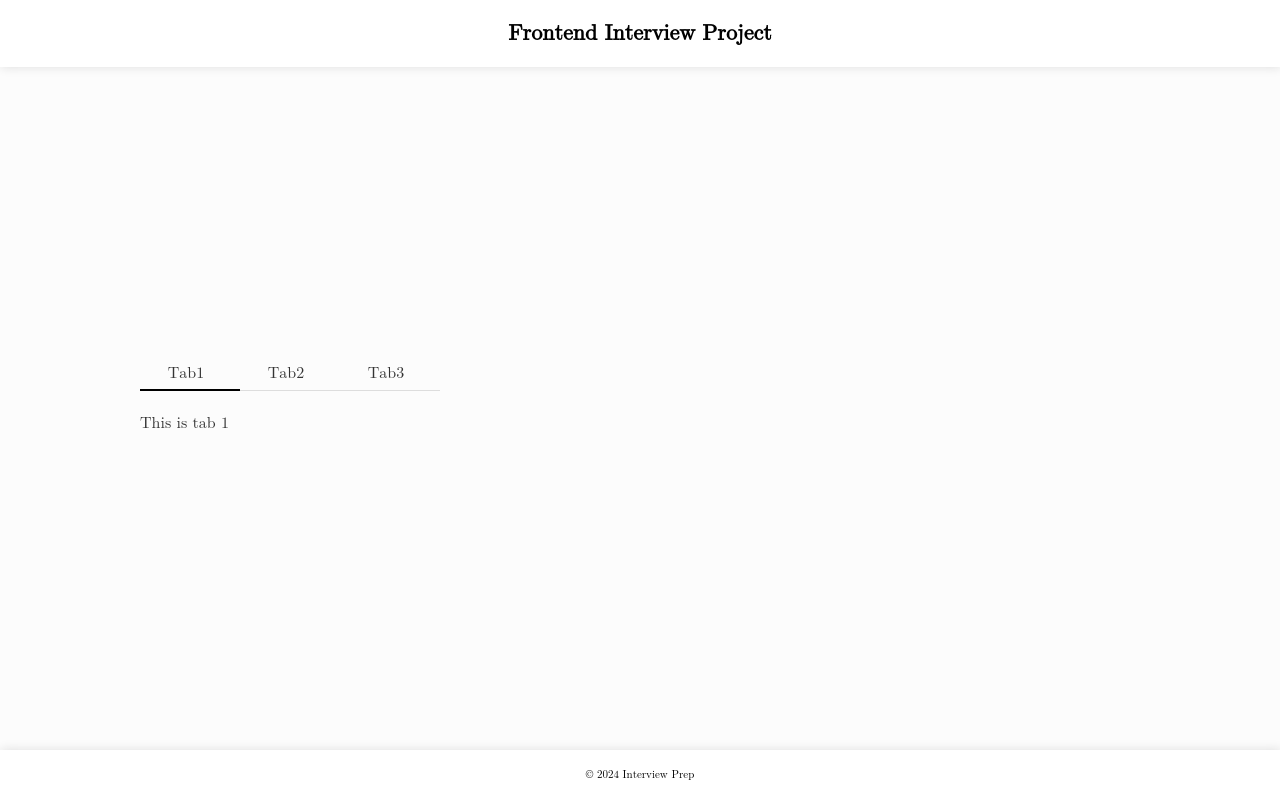
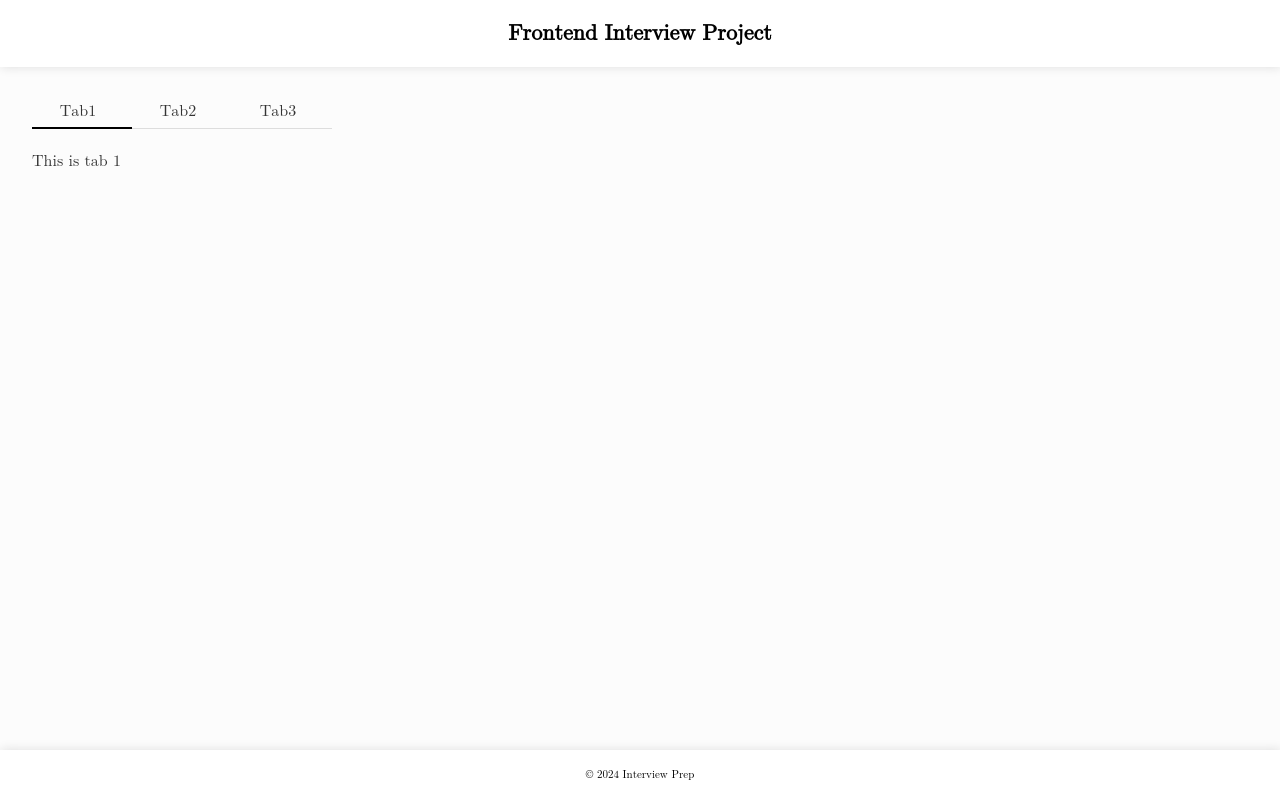
Before and after one commit to Anindya0207/awesome-react, a React (Create React App) app in the folder awesome-react-app/: page / in a window 1280 px wide. Built offline with nearby package versions, Linux system fonts and the light colour scheme.

Commit message:
refactor

```diff
--- a/awesome-react-app/public/common.css
+++ b/awesome-react-app/public/common.css
@@ -42,9 +42,7 @@ main {
   padding: 2rem;
   display: flex;
   flex: 1;
-  justify-content: center;
   flex-direction: column;
-  align-items: center;
 }
 
 button {
--- a/awesome-react-app/src/components/App.css
+++ b/awesome-react-app/src/components/App.css
@@ -21,6 +21,5 @@ input {
 }
 
 #root {
-  margin: 30px 0;
-  width: 1000px
+  width: 100%
 }
--- a/awesome-react-app/src/components/App.tsx
+++ b/awesome-react-app/src/components/App.tsx
@@ -11,7 +11,10 @@ import './App.css';
 import { fetchData } from '../actions';
 import { Flex1, FlexColumn, FlexRow } from '../Flex';
 import { Button, Text } from '../BaseElements';
-import TabExample from './Tabs/TabExample';
+
+const Tabs = lazy(() => import('./Tabs'));
+const Polling = lazy(() => import('./Polling'));
+const TextInput = lazy(() => import('./TextInput'));
 
 type ReduxProps = ConnectedProps<typeof connector>;
 type Props = ReduxProps;
@@ -19,7 +22,11 @@ type Props = ReduxProps;
 const Fallback = () => <Text>Loading...</Text>;
 
 const App: React.FC<Props> = (props) => {
-  return <TabExample />;
+  return (
+    <Suspense fallback={<Fallback />}>
+      <Tabs />
+    </Suspense>
+  );
 };
 
 const mapStateToProps = (state: any) => ({
--- a/awesome-react-app/src/components/Polling/index.tsx
+++ b/awesome-react-app/src/components/Polling/index.tsx
@@ -2,14 +2,16 @@ import React, { useCallback, useEffect, useRef, useState } from 'react';
 import { Flex1, FlexColumn } from '../../Flex';
 
 interface Props {
-  baseUrl: string;
-  frequency: number;
+  baseUrl?: string;
+  frequency?: number;
 }
 
 const Polling: React.FC<Props> = (props) => {
-  const { baseUrl, frequency = 3000 } = props;
+  const {
+    baseUrl = 'https://jsonplaceholder.typicode.com/posts',
+    frequency = 3000,
+  } = props;
   const [value, setValue] = useState<any>([]);
-  const [loading, setLoading] = useState<boolean>(false);
   const [url, setUrl] = useState<string>(baseUrl);
   const abortControllerRef = useRef<AbortController | null>(null);
   let interval = useRef<any>(0);
@@ -39,23 +41,20 @@ const Polling: React.FC<Props> = (props) => {
 
   const poll = useCallback(async () => {
     try {
-      setLoading(true);
       abortControllerRef.current = new AbortController();
       const response = await fetch(url, {
         signal: abortControllerRef.current?.signal,
       });
       const res = await response.json();
       setValue(res);
-      setLoading(false);
     } catch {
-      setLoading(false);
       // do nothing
     }
   }, []);
   return (
     <Flex1 flexDirection="column">
       <FlexColumn>
-        <table style={{width: '100vw', padding: '30px' }}>
+        <table style={{ padding: '30px' }}>
           <thead>
             <th>ID</th>
             <th>User ID</th>
--- a/awesome-react-app/src/components/Tabs/TabExample.tsx
+++ /dev/null
@@ -1,25 +0,0 @@
-import React, { useState } from 'react';
-import { Flex1 } from '../../Flex';
-import Tabs from '.';
-
-const TabExample: React.FC<{}> = (props) => {
-  const [activeTab, setActiveTab] = useState(0);
-  return (
-    <Flex1 flexDirection="column">
-      <Tabs activeTab={activeTab} onChangeTab={(index) => setActiveTab(index)}>
-        <Tabs.Headers>
-          <Tabs.Header>Tab1</Tabs.Header>
-          <Tabs.Header>Tab2</Tabs.Header>
-          <Tabs.Header>Tab3</Tabs.Header>
-        </Tabs.Headers>
-        <Tabs.Body>
-          {activeTab == 0 && <div>This is tab 1</div>}
-          {activeTab == 1 && <div>This is tab 2</div>}
-          {activeTab == 2 && <div>This is tab 3</div>}
-        </Tabs.Body>
-      </Tabs>
-    </Flex1>
-  );
-};
-
-export default TabExample;
--- /dev/null
+++ b/awesome-react-app/src/components/Tabs/Tabs.tsx
@@ -0,0 +1,108 @@
+
+
+import React from 'react';
+import { Flex1, FlexColumn } from '../../Flex';
+import { Box, Text } from '../../BaseElements';
+
+interface TabsProps {
+  activeTab: number;
+  onChangeTab: (activeTab: number) => void;
+  children: [React.ReactNode, React.ReactNode];
+}
+
+interface TabType {
+  Headers: typeof TabHeaders;
+  Header: typeof TabHeader;
+  Body: typeof TabBody;
+}
+
+interface TabHeadersProps {
+  activeTab?: number;
+  onChangeTab?: (activeTab: number) => void;
+  children: React.ReactNode[];
+}
+interface TabHeaderProps {
+  children: React.ReactNode;
+  isActive?: boolean;
+}
+interface TabBodyProps {
+  children: React.ReactNode;
+}
+
+const TabHeader: React.FC<TabHeaderProps> = (props) => {
+  const { children, isActive } = props;
+  return (
+    <FlexColumn
+      width={100}
+      alignItems="center"
+      height={30}
+      pr={2}
+      borderBottom={isActive ? '2px solid #000' : '1px solid #ddd'}
+      style={{ cursor: 'pointer' }}
+    >
+      {children}
+    </FlexColumn>
+  );
+};
+
+const TabHeaders: React.FC<TabHeadersProps> = (props) => {
+  const { children, activeTab, onChangeTab } = props;
+  if (
+    Array.isArray(children) &&
+    children.every((ch: any) => ch.type === TabHeader)
+  ) {
+    return (
+      <Flex1 flexDirection="row">
+        {children.map((ch: any, index) => (
+          <FlexColumn
+            key={`tabheader-${index}`}
+            width={100}
+            alignItems="center"
+            onClick={() =>
+              typeof onChangeTab == 'function' && onChangeTab(index)
+            }
+          >
+            {React.cloneElement(ch, { isActive: activeTab == index })}
+          </FlexColumn>
+        ))}
+      </Flex1>
+    );
+  }
+  return null;
+};
+
+const TabBody: React.FC<TabBodyProps> = (props) => {
+  const { children } = props;
+  return (
+    <FlexColumn flex={1} my={20}>
+      {children}
+    </FlexColumn>
+  );
+};
+
+const Tabs: React.FC<TabsProps> & TabType = (props) => {
+  const { children, activeTab = 0, onChangeTab } = props;
+  if (
+    Array.isArray(children) &&
+    children.length == 2 &&
+    (children[0] as any)?.type === TabHeaders &&
+    (children[1] as any)?.type === TabBody
+  ) {
+    return (
+      <Flex1 flexDirection="column">
+        <Flex1 flexDirection="row">
+          {React.cloneElement(children[0] as any, { activeTab, onChangeTab })}
+        </Flex1>
+        <Flex1>{children[1]}</Flex1>
+      </Flex1>
+    );
+  }
+
+  return null;
+};
+
+Tabs.Headers = TabHeaders;
+Tabs.Header = TabHeader;
+Tabs.Body = TabBody;
+
+export default Tabs;
--- a/awesome-react-app/src/components/Tabs/index.tsx
+++ b/awesome-react-app/src/components/Tabs/index.tsx
@@ -1,106 +1,25 @@
-import React from 'react';
-import { Flex1, FlexColumn } from '../../Flex';
-import { Box, Text } from '../../BaseElements';
+import React, { useState } from 'react';
+import { Flex1 } from '../../Flex';
+import Tabs from './Tabs';
 
-interface TabsProps {
-  activeTab: number;
-  onChangeTab: (activeTab: number) => void;
-  children: [React.ReactNode, React.ReactNode];
-}
-
-interface TabType {
-  Headers: typeof TabHeaders;
-  Header: typeof TabHeader;
-  Body: typeof TabBody;
-}
-
-interface TabHeadersProps {
-  activeTab?: number;
-  onChangeTab?: (activeTab: number) => void;
-  children: React.ReactNode[];
-}
-interface TabHeaderProps {
-  children: React.ReactNode;
-  isActive?: boolean;
-}
-interface TabBodyProps {
-  children: React.ReactNode;
-}
-
-const TabHeader: React.FC<TabHeaderProps> = (props) => {
-  const { children, isActive } = props;
+const TabExample: React.FC<{}> = (props) => {
+  const [activeTab, setActiveTab] = useState(0);
   return (
-    <FlexColumn
-      width={100}
-      alignItems="center"
-      height={30}
-      pr={2}
-      borderBottom={isActive ? '2px solid #000' : '1px solid #ddd'}
-      style={{ cursor: 'pointer' }}
-    >
-      {children}
-    </FlexColumn>
+    <Flex1 flexDirection="column">
+      <Tabs activeTab={activeTab} onChangeTab={(index) => setActiveTab(index)}>
+        <Tabs.Headers>
+          <Tabs.Header>Tab1</Tabs.Header>
+          <Tabs.Header>Tab2</Tabs.Header>
+          <Tabs.Header>Tab3</Tabs.Header>
+        </Tabs.Headers>
+        <Tabs.Body>
+          {activeTab == 0 && <div>This is tab 1</div>}
+          {activeTab == 1 && <div>This is tab 2</div>}
+          {activeTab == 2 && <div>This is tab 3</div>}
+        </Tabs.Body>
+      </Tabs>
+    </Flex1>
   );
 };
 
-const TabHeaders: React.FC<TabHeadersProps> = (props) => {
-  const { children, activeTab, onChangeTab } = props;
-  if (
-    Array.isArray(children) &&
-    children.every((ch: any) => ch.type === TabHeader)
-  ) {
-    return (
-      <Flex1 flexDirection="row">
-        {children.map((ch: any, index) => (
-          <FlexColumn
-            key={`tabheader-${index}`}
-            width={100}
-            alignItems="center"
-            onClick={() =>
-              typeof onChangeTab == 'function' && onChangeTab(index)
-            }
-          >
-            {React.cloneElement(ch, { isActive: activeTab == index })}
-          </FlexColumn>
-        ))}
-      </Flex1>
-    );
-  }
-  return null;
-};
-
-const TabBody: React.FC<TabBodyProps> = (props) => {
-  const { children } = props;
-  return (
-    <FlexColumn flex={1} my={20}>
-      {children}
-    </FlexColumn>
-  );
-};
-
-const Tabs: React.FC<TabsProps> & TabType = (props) => {
-  const { children, activeTab = 0, onChangeTab } = props;
-  if (
-    Array.isArray(children) &&
-    children.length == 2 &&
-    (children[0] as any)?.type === TabHeaders &&
-    (children[1] as any)?.type === TabBody
-  ) {
-    return (
-      <Flex1 flexDirection="column">
-        <Flex1 flexDirection="row">
-          {React.cloneElement(children[0] as any, { activeTab, onChangeTab })}
-        </Flex1>
-        <Flex1>{children[1]}</Flex1>
-      </Flex1>
-    );
-  }
-
-  return null;
-};
-
-Tabs.Headers = TabHeaders;
-Tabs.Header = TabHeader;
-Tabs.Body = TabBody;
-
-export default Tabs;
+export default TabExample;
--- a/awesome-react-app/src/components/TextInput/TextInput.tsx
+++ b/awesome-react-app/src/components/TextInput/TextInput.tsx
@@ -42,9 +42,9 @@ const TextInput = React.forwardRef((props: TextInpoutProps, ref) => {
     }
   };
   return (
-    <FlexRow justifyContent="space-between">
+    <FlexRow>
       <label htmlFor={id}>Enter some value : </label>
-      <FlexColumn>
+      <FlexColumn ml={3}>
         <input
           name={id}
           id={id}
```
Also changed, not shown: awesome-react-app/src/components/Modal/ModalExample.tsx (added, +9 -0 lines), awesome-react-app/src/components/Modal/index.tsx (added, +7 -0 lines).
